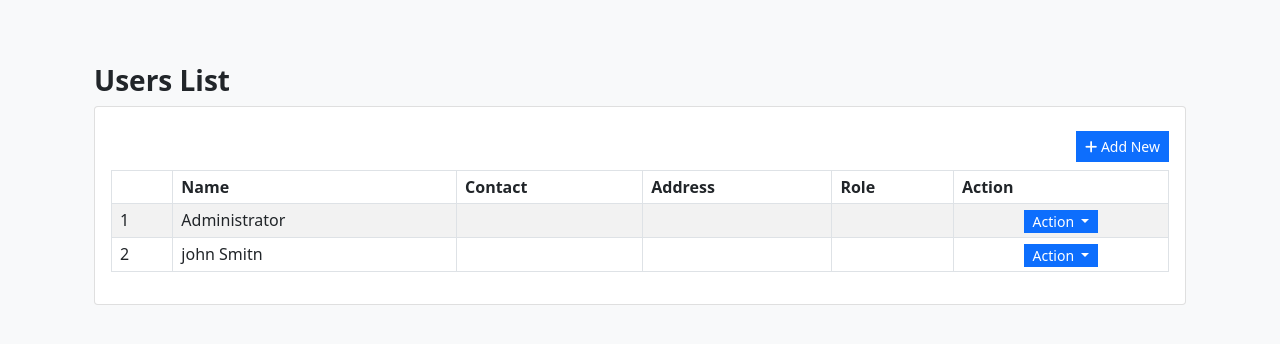
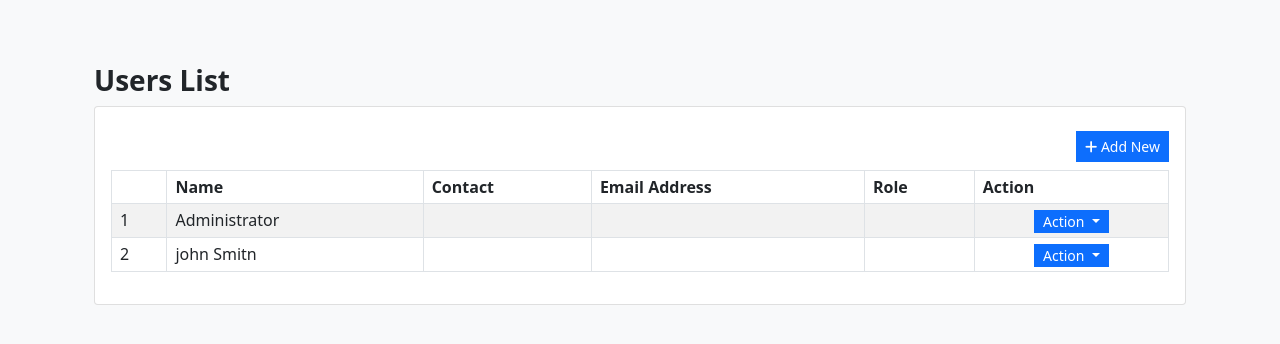
Before and after one commit to princealvinyusuf/Portal-Pilot, a PHP site: page /index.php?page=users in a window 1280 px wide. Shown: the part 56-400 px from the top of the page. Run offline with PHP 8.4, Linux system fonts and the light colour scheme; the visitor is signed in with stand-in values (Sample User, id 1); data comes from the database, SQL or seed files in the repository; data that the repository does not hold is empty; some libraries are stand-ins or nearby versions.

Commit message:
Added Auto Refresh Table when executed button bulk patching, rename address to email address

```diff
--- a/users.php
+++ b/users.php
@@ -34,7 +34,7 @@ require_once ('DBConnection.php');
                         <th class="py-1 px-2"></th>
                         <th class="py-1 px-2">Name</th>
                         <th class="py-1 px-2">Contact</th>
-                        <th class="py-1 px-2">Address</th>
+                        <th class="py-1 px-2">Email Address</th>
                         <th class="py-1 px-2">Role</th>
                         <th class="py-1 px-2">Action</th>
                     </tr>
```
Also changed, not shown: bulk_patching_deactivate_email.php (+9 -2 lines).
